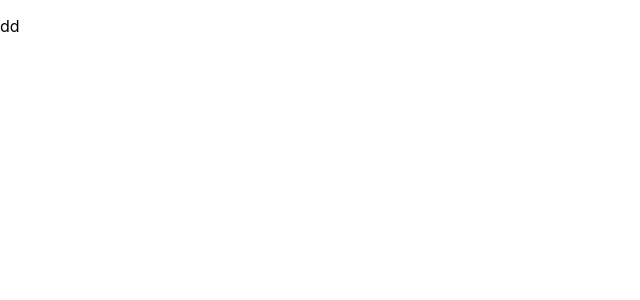
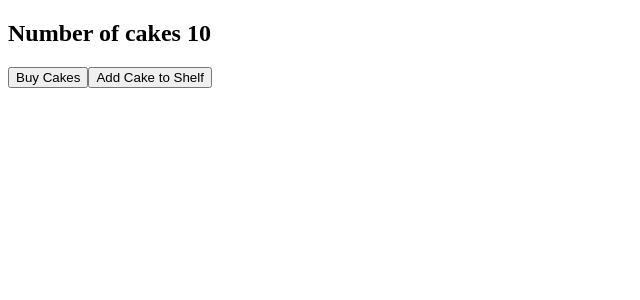
Before and after one commit to yang052513/animeKnow-mobile, a React (Create React App) app: page / in a window 1280 px wide. Shown: the top 300 px of the page, without its empty margins (0-640 px from the left). Built offline with nearby package versions, Linux system fonts and the light colour scheme.

Commit message:
added redux template

```diff
--- a/src/App.js
+++ b/src/App.js
@@ -1,10 +1,15 @@
 import React from 'react'
+import CakeContainer from './components/CakeContainer'
+import { Provider } from 'react-redux'
+import store from './redux/store'
 
 function App() {
   return (
-    <div className="App">
-      <p>dd</p>
-    </div>
+    <Provider store={store}>
+      <div className="App">
+        <CakeContainer />
+      </div>
+    </Provider>
   )
 }
 
--- /dev/null
+++ b/src/components/CakeContainer.js
@@ -0,0 +1,31 @@
+import React from 'react'
+import { connect } from 'react-redux'
+import { buyCake, addCake } from '../redux'
+
+function CakeContainer(props) {
+  console.log(props)
+  return (
+    <div>
+      <h2>Number of cakes {props.numOfCakes}</h2>
+      <button onClick={props.buyCake}>Buy Cakes</button>
+      <button onClick={props.addCake}>Add Cake to Shelf</button>
+    </div>
+  )
+}
+
+// state from reducer
+const mapStateToProps = state => {
+  return {
+    numOfCakes: state.numOfCakes,
+  }
+}
+
+// dispatch from reducer
+const mapDispatchToProps = dispatch => {
+  return {
+    buyCake: () => dispatch(buyCake()),
+    addCake: () => dispatch(addCake()),
+  }
+}
+
+export default connect(mapStateToProps, mapDispatchToProps)(CakeContainer)
--- a/src/index.css
+++ /dev/null
@@ -1,13 +0,0 @@
-body {
-  margin: 0;
-  font-family: -apple-system, BlinkMacSystemFont, 'Segoe UI', 'Roboto', 'Oxygen',
-    'Ubuntu', 'Cantarell', 'Fira Sans', 'Droid Sans', 'Helvetica Neue',
-    sans-serif;
-  -webkit-font-smoothing: antialiased;
-  -moz-osx-font-smoothing: grayscale;
-}
-
-code {
-  font-family: source-code-pro, Menlo, Monaco, Consolas, 'Courier New',
-    monospace;
-}
--- a/src/index.js
+++ b/src/index.js
@@ -1,6 +1,7 @@
 import React from 'react'
 import ReactDOM from 'react-dom'
-import './index.css'
+import '../src/styles/index.css'
+
 import App from './App'
 
 ReactDOM.render(<App />, document.getElementById('root'))
--- /dev/null
+++ b/src/redux/cakes/cakeActions.js
@@ -0,0 +1,14 @@
+import { BUY_CAKE, ADD_CAKE } from './cakeTypes'
+
+// Declare action of buyCake
+export const buyCake = () => {
+  return {
+    type: BUY_CAKE,
+  }
+}
+
+export const addCake = () => {
+  return {
+    type: ADD_CAKE,
+  }
+}
--- /dev/null
+++ b/src/redux/cakes/cakeReducer.js
@@ -0,0 +1,26 @@
+// 导入action type
+import { BUY_CAKE, ADD_CAKE } from './cakeTypes'
+
+// 声明初始化state
+const initialState = {
+  numOfCakes: 10,
+}
+
+const cakeReducer = (state = initialState, action) => {
+  switch (action.type) {
+    case BUY_CAKE:
+      return {
+        ...state,
+        numOfCakes: state.numOfCakes - 1,
+      }
+    case ADD_CAKE:
+      return {
+        ...state,
+        numOfCakes: state.numOfCakes + 1,
+      }
+    default:
+      return state
+  }
+}
+
+export default cakeReducer
--- /dev/null
+++ b/src/redux/cakes/cakeTypes.js
@@ -0,0 +1,2 @@
+export const BUY_CAKE = 'BUY_CAKE'
+export const ADD_CAKE = 'ADD_CAKE'
--- /dev/null
+++ b/src/redux/index.js
@@ -0,0 +1 @@
+export { buyCake, addCake } from './cakes/cakeActions'
--- /dev/null
+++ b/src/redux/store.js
@@ -0,0 +1,6 @@
+import { createStore } from 'redux'
+import cakeReducer from './cakes/cakeReducer'
+
+const store = createStore(cakeReducer)
+
+export default store
```
Also changed, not shown: src/styles/index.css (added), 1 other file (tests, documents, lock files or other folders).
